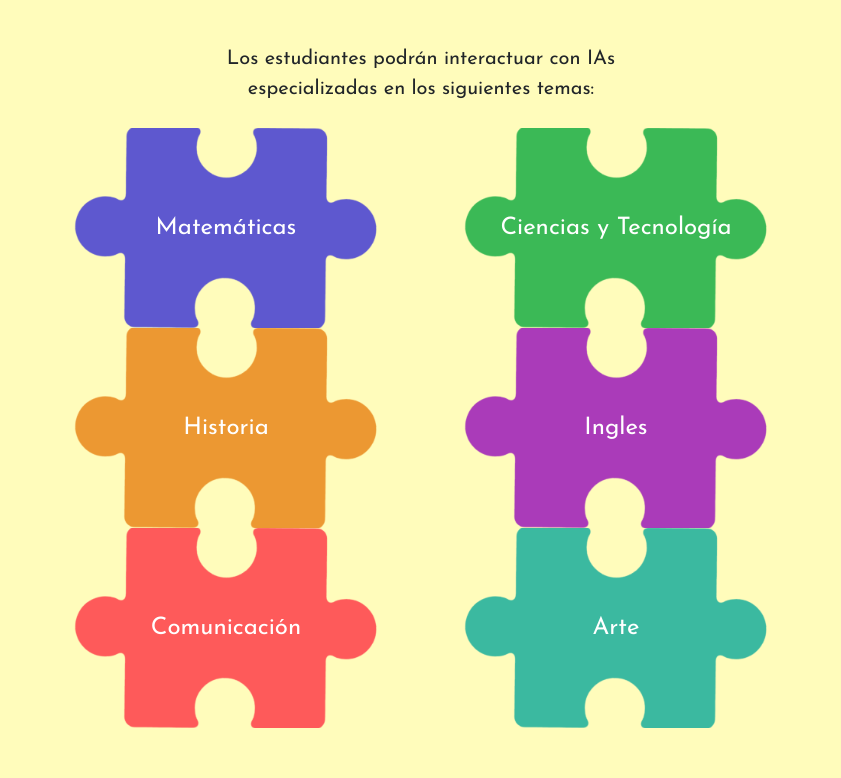
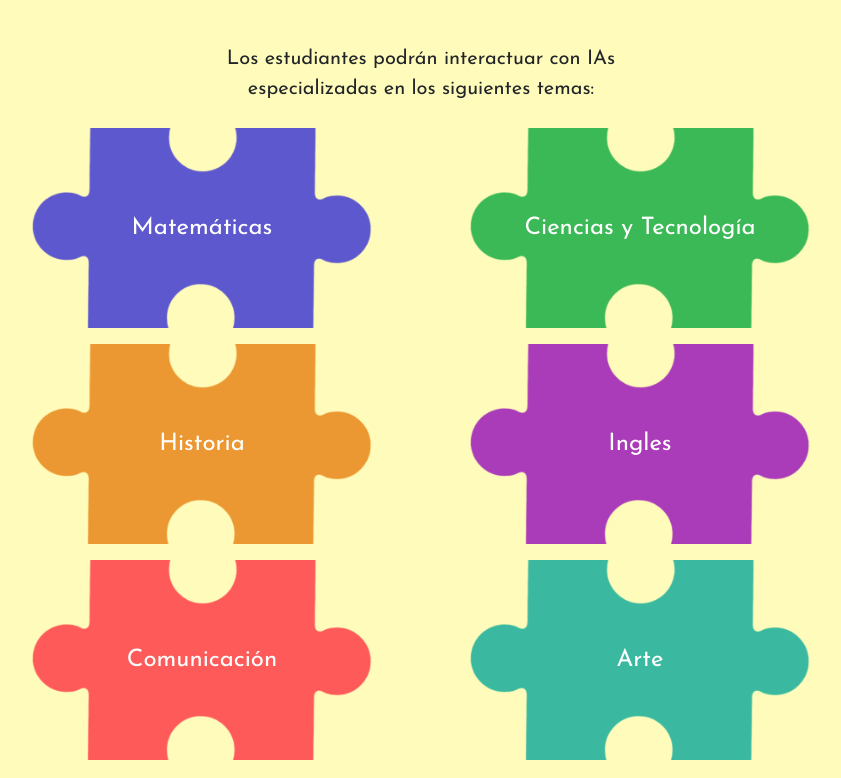
Before and after one commit to nuevo637/P-gina-EstudIA, a React (Create React App) app in the folder estudia/: page / in a window 1280 px wide. Shown: the part 1250-2028 px from the top of the page, without its empty margins (219-1060 px from the left). Built offline with nearby package versions, Linux system fonts and the light colour scheme; a web font is replaced by a local one.

Commit message:
Producción5

```diff
--- a/estudia/src/components/acerca/Acerca.css
+++ b/estudia/src/components/acerca/Acerca.css
@@ -1,17 +1,26 @@
-.col {
+.hover-col {
   transition: transform 0.3s ease;
+  overflow: hidden; /* Evitar desbordamiento del contenido */
+  margin-bottom: 1rem; /* Espacio en la parte inferior */
 }
 
-.col:hover {
+.hover-col:hover {
   transform: scale(1.05);
 }
 
-.col p {
+.hover-col p {
   transition: font-size 0.3s ease;
-  font-size: 1rem;
-  padding: 0 10px;
+  font-size: 1rem; /* Tamaño de fuente inicial */
+  padding: 0 10px; /* Espacio alrededor del texto */
 }
 
-.col:hover p {
-  font-size: 1.25rem;
+.hover-col:hover p {
+  font-size: 1.25rem; /* Tamaño de fuente al hacer hover */
 }
+
+/* Ajustes para pantallas pequeñas */
+@media (max-width: 768px) {
+  .hover-col {
+    margin-bottom: 1.5rem; /* Mayor margen en pantallas pequeñas */
+  }
+}
--- a/estudia/src/components/acerca/Acerca.js
+++ b/estudia/src/components/acerca/Acerca.js
@@ -1,4 +1,4 @@
-import React from 'react'
+import React from 'react';
 import img1 from '../../assets/images/img1.png';
 import img2 from '../../assets/images/img2.png';
 import img3 from '../../assets/images/img3.png';
@@ -10,7 +10,7 @@ import './Acerca.css';
 export const Acerca = () => {
   return (
     <section className="container-fluid" style={{ backgroundColor: '#FFFCBB' }}>
-      <div className="container-sm ps-5 pe-5" style={{ maxWidth: '900px', margin: '0 auto' }}>
+      <div className="container" style={{ maxWidth: '900px', margin: '0 auto' }}>
         <h3 className="text-center pt-5 pb-2">ACERCA</h3>
         <hr style={{
           border: '0',
@@ -31,20 +31,19 @@ export const Acerca = () => {
           Los estudiantes podrán interactuar con IAs especializadas en los siguientes temas:
         </p>
 
-        <div className='container-fluid' style={{ maxWidth: '900px' }}>
-          <div className='container'>
-            <div className='row' style={{ height: '200px' }}>
-              <div className='col-12 col-md-6 d-flex align-items-center justify-content-center'
+        <div className="container">
+          <div className="row">
+            <div className="col-12 col-md-6 d-flex align-items-center justify-content-center hover-col"
               style={{
                 backgroundImage: `url(${img1})`,
                 backgroundSize: 'cover',
                 backgroundPosition: 'center',
-                  height: '200px',
+                height: '200px'
               }}
             >
-                <p className='text-center mb-0 fs-4 text-white'>Matemáticas</p>
+              <p className="text-center mb-0 fs-4 text-white">Matemáticas</p>
             </div>
-              <div className='col-12 col-md-6 d-flex align-items-center justify-content-center'
+            <div className="col-12 col-md-6 d-flex align-items-center justify-content-center hover-col"
               style={{
                 backgroundImage: `url(${img2})`,
                 backgroundSize: 'cover',
@@ -52,12 +51,12 @@ export const Acerca = () => {
                 height: '200px'
               }}
             >
-                <p className='text-center mb-0 fs-4 text-white px-3'>Ciencias y Tecnología</p>
+              <p className="text-center mb-0 fs-4 text-white px-3">Ciencias y Tecnología</p>
             </div>
           </div>
 
-            <div className='row' style={{ height: '200px' }}>
-              <div className='col-12 col-md-6 d-flex align-items-center justify-content-center'
+          <div className="row">
+            <div className="col-12 col-md-6 d-flex align-items-center justify-content-center hover-col"
               style={{
                 backgroundImage: `url(${img3})`,
                 backgroundSize: 'cover',
@@ -65,9 +64,9 @@ export const Acerca = () => {
                 height: '200px'
               }}
             >
-                <p className='text-center mb-0 fs-4 text-white'>Historia</p>
+              <p className="text-center mb-0 fs-4 text-white">Historia</p>
             </div>
-              <div className='col-12 col-md-6 d-flex align-items-center justify-content-center'
+            <div className="col-12 col-md-6 d-flex align-items-center justify-content-center hover-col"
               style={{
                 backgroundImage: `url(${img4})`,
                 backgroundSize: 'cover',
@@ -75,12 +74,12 @@ export const Acerca = () => {
                 height: '200px'
               }}
             >
-                <p className='text-center mb-0 fs-4 text-white'>Ingles</p>
+              <p className="text-center mb-0 fs-4 text-white">Ingles</p>
             </div>
           </div>
 
-            <div className='row' style={{ height: '200px' }}>
-              <div className='col-12 col-md-6 d-flex align-items-center justify-content-center'
+          <div className="row">
+            <div className="col-12 col-md-6 d-flex align-items-center justify-content-center hover-col"
               style={{
                 backgroundImage: `url(${img5})`,
                 backgroundSize: 'cover',
@@ -88,9 +87,9 @@ export const Acerca = () => {
                 height: '200px'
               }}
             >
-                <p className='text-center mb-0 fs-4 text-white'>Comunicación</p>
+              <p className="text-center mb-0 fs-4 text-white">Comunicación</p>
             </div>
-              <div className='col-12 col-md-6 d-flex align-items-center justify-content-center'
+            <div className="col-12 col-md-6 d-flex align-items-center justify-content-center hover-col"
               style={{
                 backgroundImage: `url(${img6})`,
                 backgroundSize: 'cover',
@@ -98,8 +97,7 @@ export const Acerca = () => {
                 height: '200px'
               }}
             >
-                <p className='text-center mb-0 fs-4 text-white'>Arte</p>
-              </div>
+              <p className="text-center mb-0 fs-4 text-white">Arte</p>
             </div>
           </div>
         </div>
@@ -107,7 +105,6 @@ export const Acerca = () => {
         <p className="text-center pt-5 pb-5 fs-5" style={{ maxWidth: '700px', margin: '0 auto' }}>
           Los alumnos podrán preguntar a un personaje histórico acerca de sus hazañas, a un profesor de matemática sobre ejemplos de un tipo de problemas, a un animal en peligro de extinción acerca de sus características y entre muchas cosas más.
         </p>
-
       </div>
     </section>
   );
```
Lines whose indentation alone changed are shown as unchanged.
